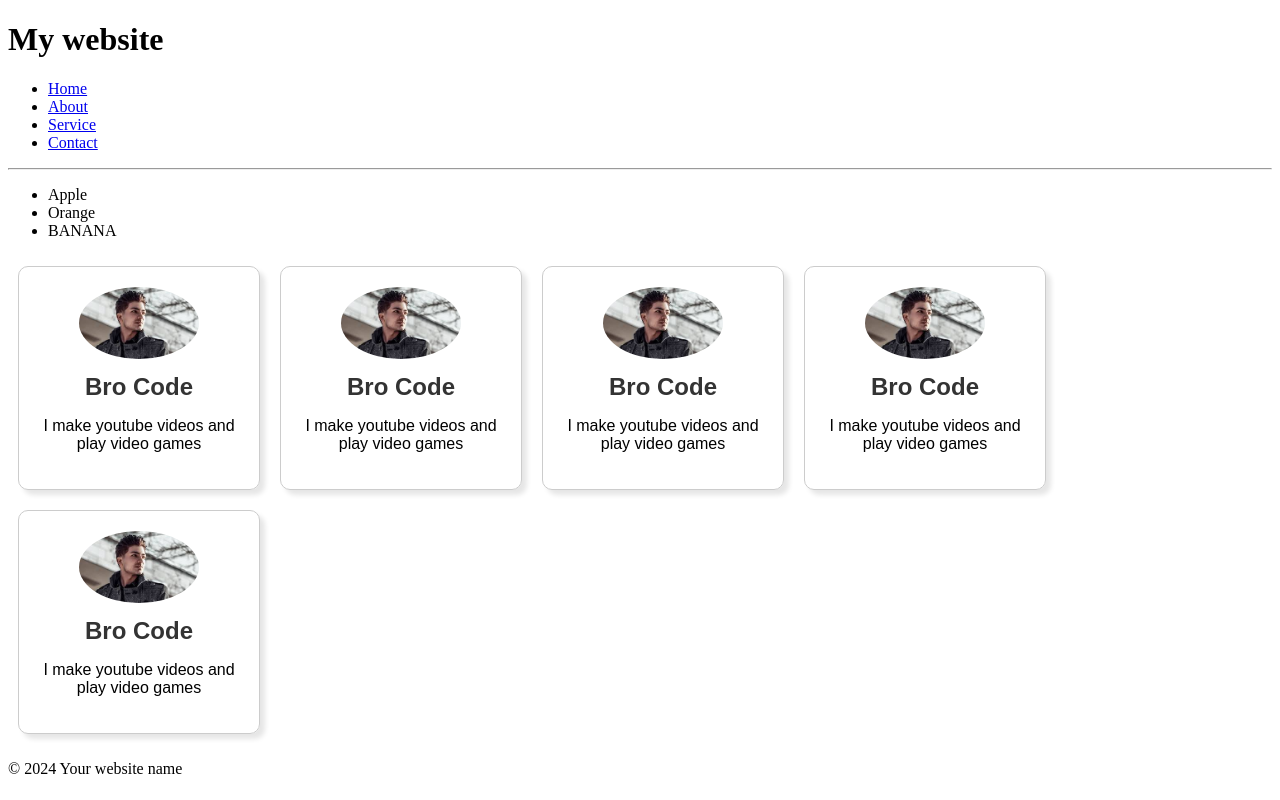
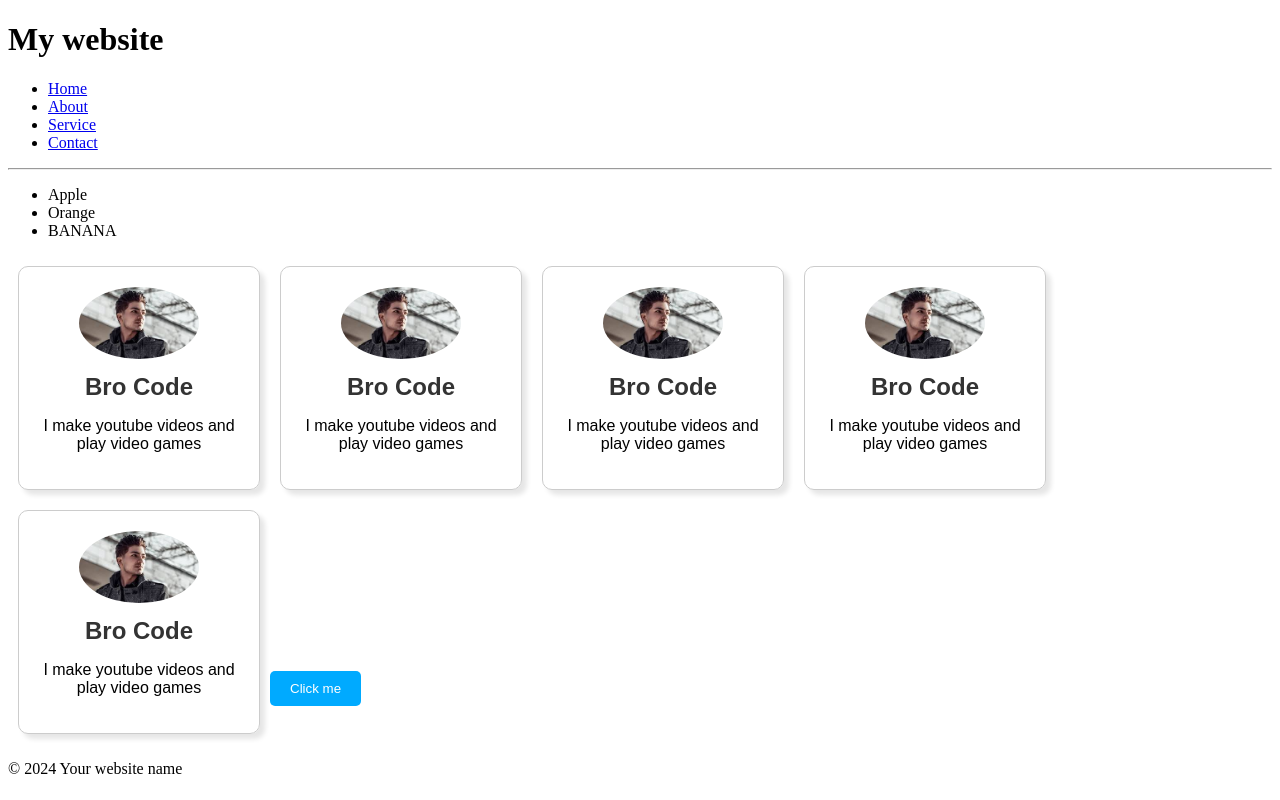
Before and after one commit to andremugabo/ReactTutorial_1, a React (Vite) app in the folder myreactApp/: page / in a window 1280 px wide. Built offline with nearby package versions, Linux system fonts and the light colour scheme.

Commit message:
how modules css

```diff
--- a/myreactApp/src/App.jsx
+++ b/myreactApp/src/App.jsx
@@ -2,6 +2,7 @@
 import Footer from "./Footer.jsx";
 import Food from "./Food.jsx";
 import Card from "./Card.jsx";
+import Button from "./Button/Button.jsx";
 function App() {
   return (
     <>
@@ -12,6 +13,7 @@
       <Card />
       <Card />
       <Card />
+      <Button />
       <Footer />
     </>
   );
--- /dev/null
+++ b/myreactApp/src/Button/Button.jsx
@@ -0,0 +1,12 @@
+//HOW TO STYLE REACT COMPONENT WITH CSS
+//------------------------------------
+//(NOT INCLUDING EXTERNAL FRAMEWORKS OR PREPROCESSORS)
+
+//1. EXTERNAL
+//2. MODULES
+//3. INLINE
+import styles from "./Button.module.css";
+function Button() {
+  return <button className={styles.button}>Click me</button>;
+}
+export default Button;
--- /dev/null
+++ b/myreactApp/src/Button/Button.module.css
@@ -0,0 +1,9 @@
+.button{
+  background-color: hsl(200,100%,50%);
+  color:white;
+  padding: 10px 20px;
+  border-radius: 5px;
+  border:none;
+  cursor:pointer;
+
+}
```
Also changed, not shown: myreactApp/src/index.css (+11 -0 lines), myreactApp/src/ButtonInlineStyle.jsx (added).
